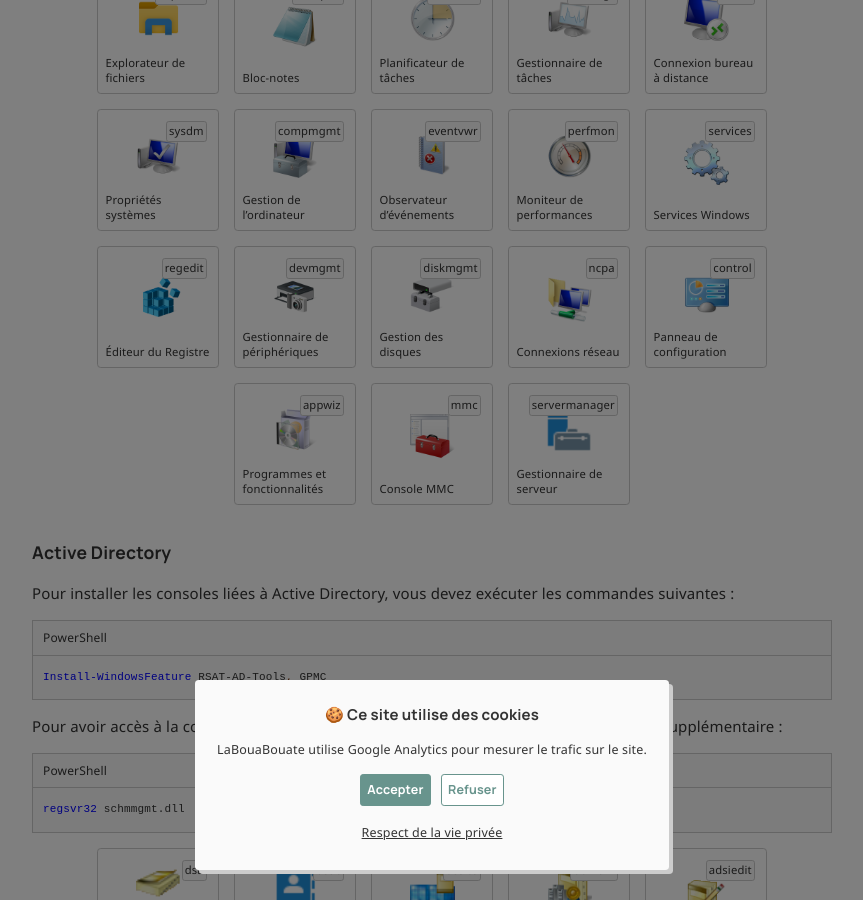
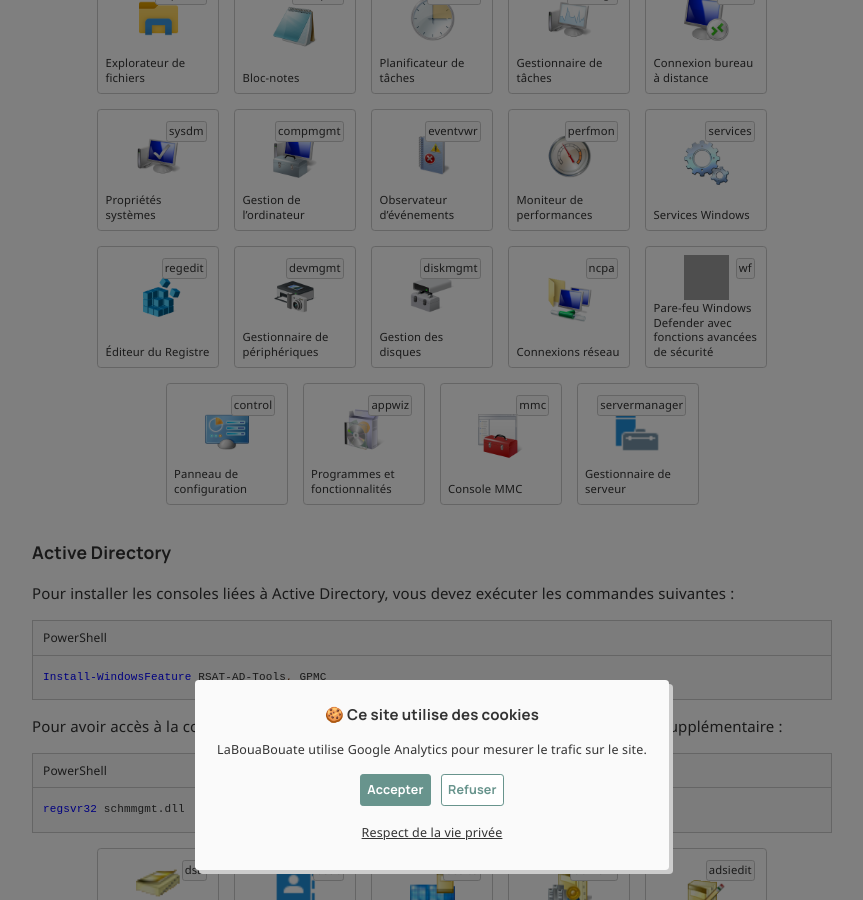
Before and after one commit to leobouard/leobouard.github.io, a Jekyll site: the page built from _posts/2026/2026-07-16-process-windows.md, in a window 1280 px wide and 900 px high, scrolled down 772 px. Shown: the whole window, without its empty margins (208-1071 px from the left). Built offline with Jekyll 4.4.1, drawn with Linux system fonts in a browser that asks for light colours; nearby versions of some CDN libraries; some web fonts are replaced; comment, search, counter and statistics services are not loaded; grey boxes are pictures that could not be loaded.

Commit message:
Ajout de fw.msc

```diff
--- a/_data/process-windows.json
+++ b/_data/process-windows.json
@@ -68,6 +68,11 @@
         "category": "Général",
         "name": "Connexions réseau",
         "shortcut": "ncpa"
+    },
+    {
+        "category": "Général",
+        "name": "Pare-feu Windows Defender avec fonctions avancées de sécurité",
+        "shortcut": "wf"
     },
     {
         "category": "Général",
```
Also changed, not shown: assets/windows_icons/fw.png (added).
